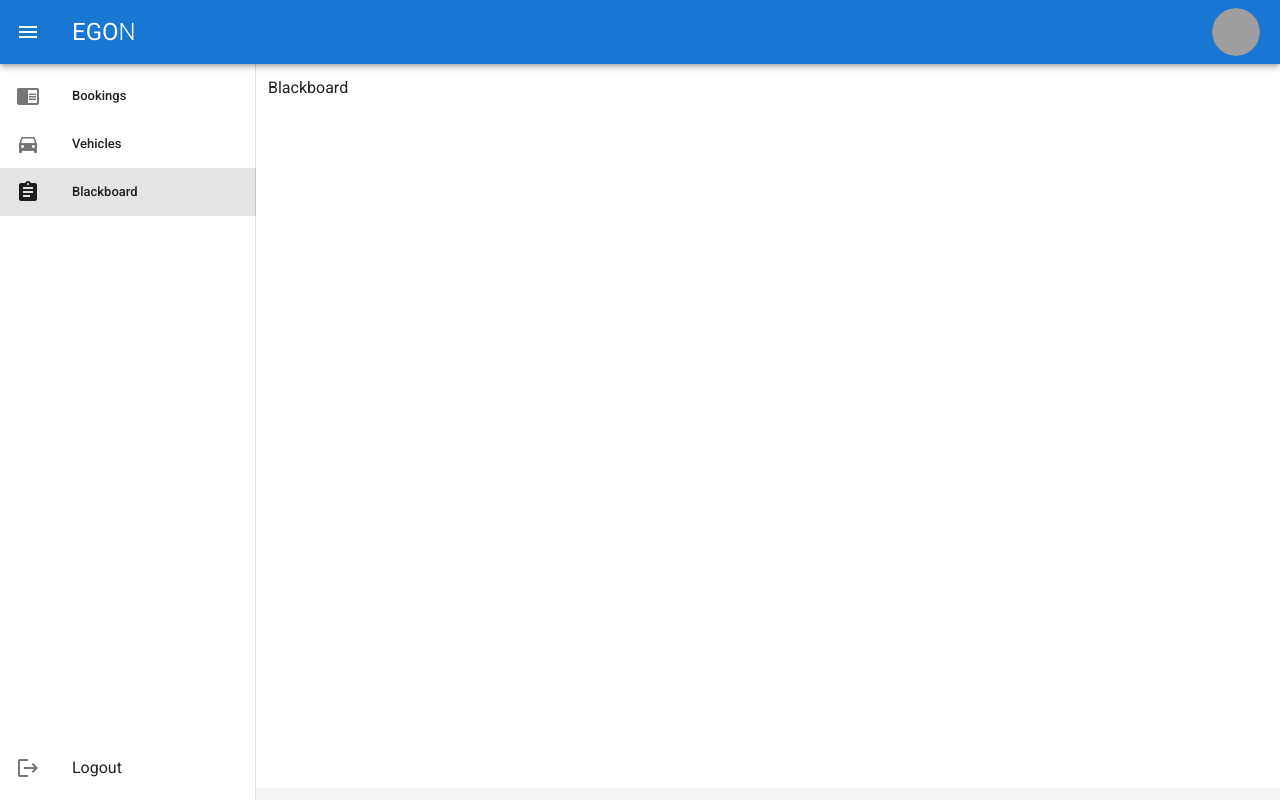
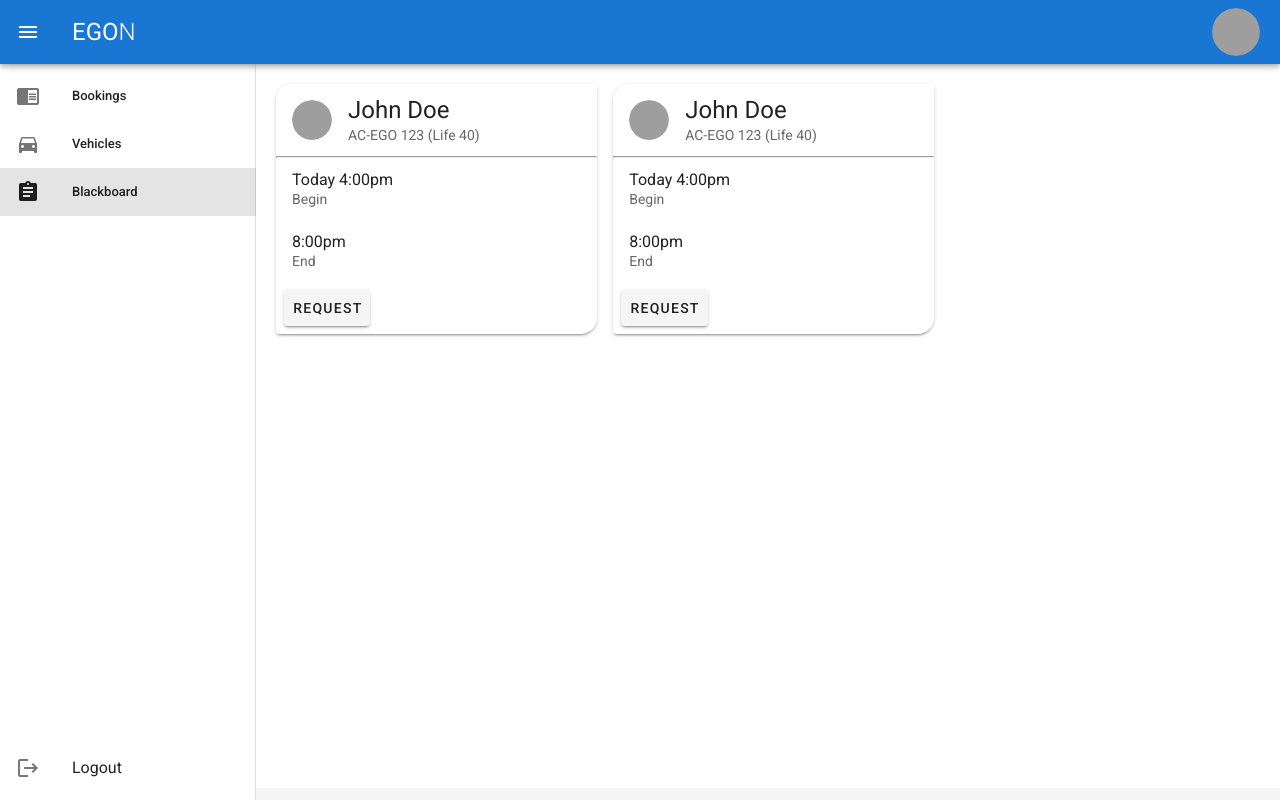
Before and after one commit to egodigital/skimasken2019, a Vue app: page /blackboard in a window 1280 px wide. Built offline with nearby package versions, Linux system fonts and the light colour scheme; no server answers; sample sign-in values are in the browser's storage; grey boxes are pictures that could not be loaded.

Commit message:
Added BlackboardCard.ve

```diff
--- /dev/null
+++ b/src/components/BlackboardCard.vue
@@ -0,0 +1,47 @@
+<template>
+  <v-card max-width="344" class="d-inline-block ma-2" shaped>
+    <v-list-item>
+      <v-list-item-avatar>
+        <v-img src="https://cdn.vuetifyjs.com/images/john.jpg"></v-img>
+      </v-list-item-avatar>
+      <v-list-item-content>
+        <v-list-item-title class="headline">John Doe</v-list-item-title>
+        <v-list-item-subtitle>AC-EGO 123 (Life 40)</v-list-item-subtitle>
+      </v-list-item-content>
+    </v-list-item>
+    <hr>
+    <v-list-item>
+      <v-list-item-content>
+        <v-list-item-title>Today 4:00pm</v-list-item-title>
+        <v-list-item-subtitle>Begin</v-list-item-subtitle>
+      </v-list-item-content>
+    </v-list-item>
+    <v-list-item>
+      <v-list-item-content>
+        <v-list-item-title>8:00pm</v-list-item-title>
+        <v-list-item-subtitle>End</v-list-item-subtitle>
+      </v-list-item-content>
+    </v-list-item>
+
+    <v-card-actions>
+      <v-btn>
+        Request
+        <v-icon class="light-green--text">mdi-hand-right</v-icon>
+      </v-btn>
+    </v-card-actions>
+  </v-card>
+</template>
+
+<script>
+export default {
+  props: {
+    booking: {
+      type: Object,
+      required: true
+    }
+  }
+};
+</script>
+
+<style>
+</style>
--- a/src/views/Blackboard.vue
+++ b/src/views/Blackboard.vue
@@ -1,13 +1,19 @@
 <template>
-  <v-container>Blackboard</v-container>
+  <v-container>
+    <blackboard-card :booking="{}"></blackboard-card>
+    <blackboard-card :booking="{}"></blackboard-card>
+  </v-container>
 </template>
 
 <script>
+import BlackboardCard from '@/components/BlackboardCard'
+
 export default {
-
-}
+  components: {
+    BlackboardCard
+  }
+};
 </script>
 
 <style>
-
 </style>
```
